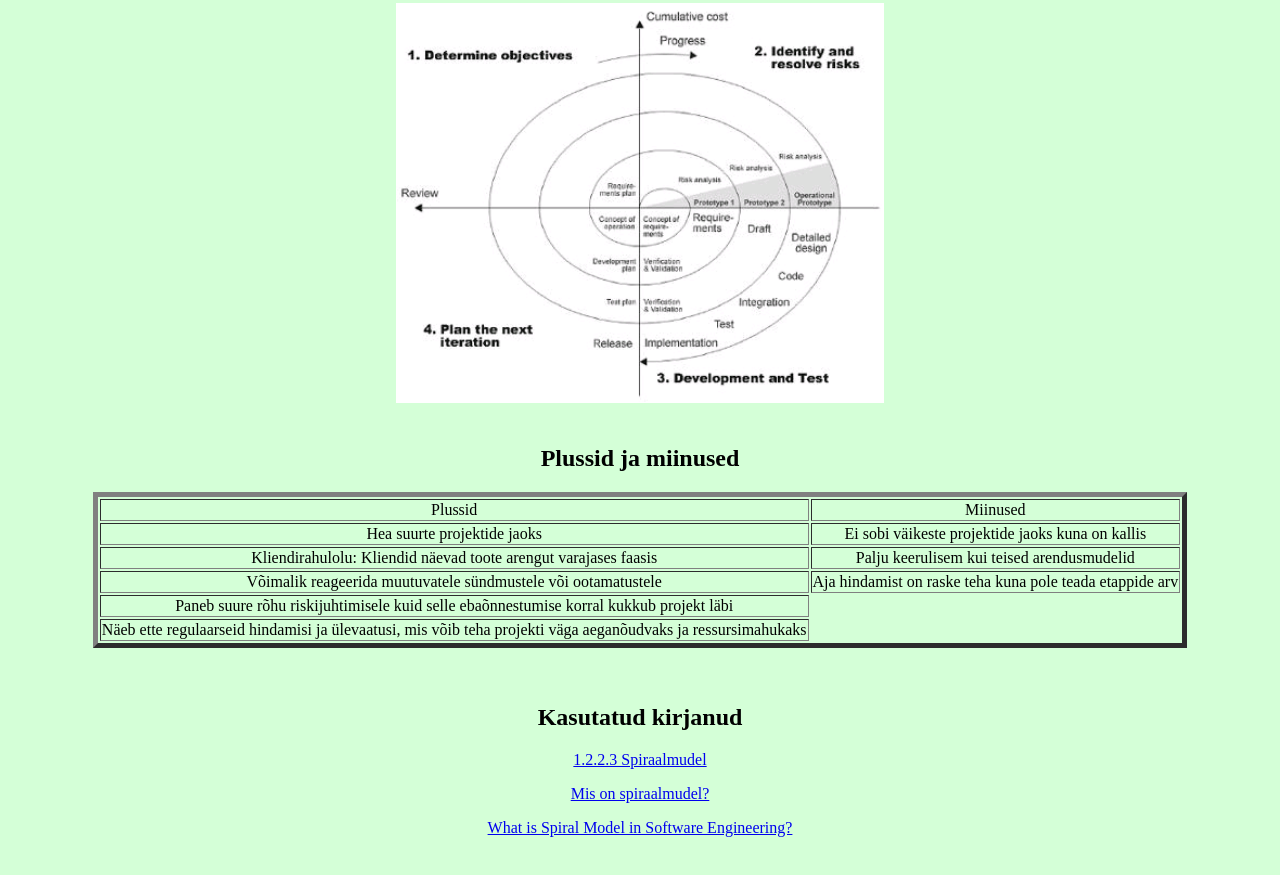
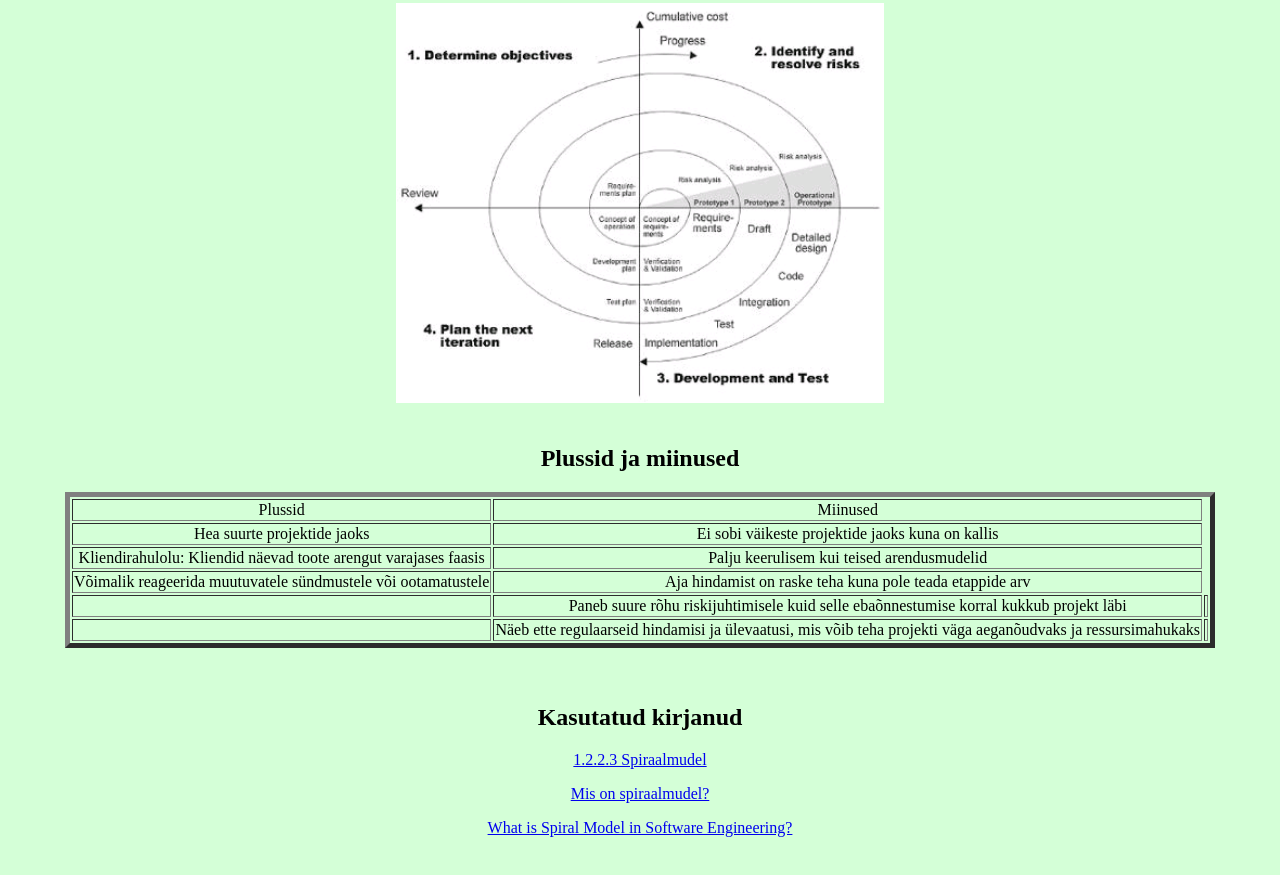
Before and after one commit to Teraz6/RetenTARge24TAP, a plain HTML site: page elutsykkel/Spiraalmudel.html in a window 1280 px wide. Shown: the part 590-1465 px from the top of the page. Drawn offline with Linux system fonts and the light colour scheme.

Commit message:
Tabeli muutmine

```diff
--- a/elutsykkel/Spiraalmudel.html
+++ b/elutsykkel/Spiraalmudel.html
@@ -53,10 +53,14 @@
         </tr>
     <!--Tegemist on nii plussi kui miinusega-->
         <tr>
+            <td></td>
             <td>Paneb suure rõhu riskijuhtimisele kuid selle ebaõnnestumise korral kukkub projekt läbi</td>
+            <td></td>
         </tr>
         <tr>
+            <td></td>
             <td>Näeb ette regulaarseid hindamisi ja ülevaatusi, mis võib teha projekti väga aeganõudvaks ja ressursimahukaks</td>
+            <td></td>
         </tr>
     </table>
     <br>
```
